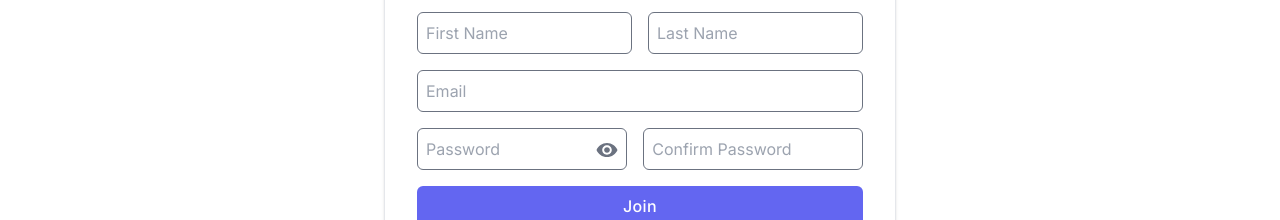
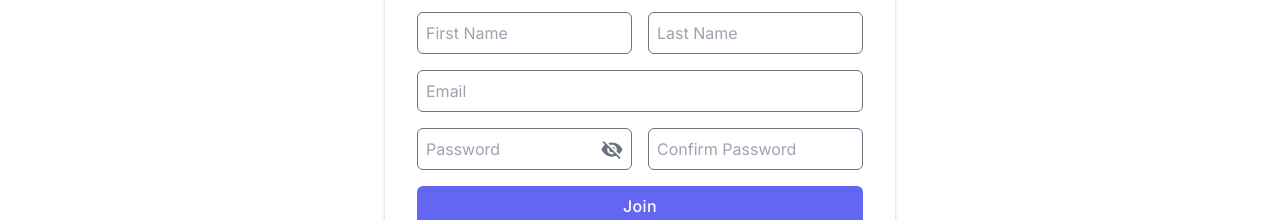
Before and after one commit to Usama-26/fyp-frontend, a Next.js app: page /auth/signup in a window 1280 px wide. Shown: the part 228-448 px from the top of the page. Built offline with nearby package versions, Linux system fonts and the light colour scheme; what wagmi would draw is missing.

Commit message:
Small Changes

```diff
--- a/package.json
+++ b/package.json
@@ -11,6 +11,7 @@
   "dependencies": {
     "@headlessui/react": "^1.7.17",
     "@react-oauth/google": "^0.11.1",
+    "@reduxjs/toolkit": "^1.9.7",
     "autoprefixer": "10.4.15",
     "eslint": "8.48.0",
     "eslint-config-next": "13.4.19",
--- a/src/components/SignupForm/index.jsx
+++ b/src/components/SignupForm/index.jsx
@@ -1,7 +1,13 @@
-import { Form, Formik } from "formik";
-import { IoMdEye } from "react-icons/io";
+import { ErrorMessage, Field, Form, Formik } from "formik";
+import { IoMdEye, IoMdEyeOff } from "react-icons/io";
+import { useState } from "react";
 import * as Yup from "yup";
-export function SignupForm({ userType }) {
+export function SignupForm({setFormData}) {
+  const [isPasswordVisible, setIsPasswordVisible] = useState(false);
+  const togglePasswordVisibility = () => {
+    setIsPasswordVisible(!isPasswordVisible);
+  };
+
   return (
     <Formik
       initialValues={{
@@ -12,64 +18,134 @@ export function SignupForm({ userType }) {
         confirmPass: "",
       }}
       validationSchema={Yup.object({
-        firstName: Yup.string().required("First Name is required"),
-        lastName: Yup.string().required("Last Name is required"),
-        email: Yup.string().email().required("Email is required"),
-        password: Yup.string().required("Set a password"),
-        confirmPass: Yup.string().required(
-          "Re-enter your password for confirmation"
-        ),
+        firstName: Yup.string().trim().required("First Name is required"),
+        lastName: Yup.string().trim().required("Last Name is required"),
+        email: Yup.string().trim().email().required("Email is required"),
+        password: Yup.string().trim().required("Set a password"),
+        confirmPass: Yup.string()
+          .trim()
+          .required("Re-enter your password for confirmation")
+          .test("passwords-match", `Passwords don't match.`, function (value) {
+            return this.parent.password === value;
+          }),
       })}
+      onSubmit={(values) => {
+        setFormData(values);
+      }}
     >
+      {({ errors, touched }) => (
         <Form className="space-y-4">
           <div className="flex md:flex-row flex-col space-between gap-4">
-          <input
-            className="form-input"
+            <div className="w-full">
+              <Field
+                className={`form-input ${
+                  errors.firstName &&
+                  touched.firstName &&
+                  "border-red-500 ring-red-200"
+                }`}
                 type="text"
                 name="firstName"
                 id="firstName"
                 placeholder="First Name"
               />
-          <input
-            className="form-input"
+              <ErrorMessage
+                name="firstName"
+                component={"p"}
+                className="text-xs text-danger-600"
+              />
+            </div>
+            <div className="w-full">
+              <Field
+                className={`form-input ${
+                  errors.lastName &&
+                  touched.lastName &&
+                  "border-red-500 ring-red-200"
+                }`}
                 type="text"
                 name="lastName"
                 id="lastName"
                 placeholder="Last Name"
               />
+              <ErrorMessage
+                name="lastName"
+                component={"p"}
+                className="text-xs text-danger-600"
+              />
             </div>
-        <input
-          className="form-input"
+          </div>
+          <div>
+            <Field
+              className={`form-input ${
+                errors.email && touched.email && "border-red-500 ring-red-200"
+              }`}
               type="email"
               name="email"
               id="email"
               placeholder="Email"
             />
+            <ErrorMessage
+              name="email"
+              component={"p"}
+              className="text-xs text-danger-600"
+            />
+          </div>
           <div className="flex md:flex-row flex-col space-between gap-4">
             <div className="relative w-full">
-            <input
-              className="form-input"
-              type="password"
+              <div>
+                <Field
+                  className={`form-input ${
+                    errors.password &&
+                    touched.password &&
+                    "border-red-500 ring-red-200"
+                  }`}
+                  type={isPasswordVisible ? "text" : "password"}
                   name="password"
                   id="password"
                   placeholder="Password"
                 />
-            <button type="button" className="absolute right-2 top-2.5">
+                <ErrorMessage
+                  name="password"
+                  component={"p"}
+                  className="text-xs text-danger-600"
+                />
+              </div>
+              <button
+                onClick={togglePasswordVisibility}
+                type="button"
+                tabIndex={-1}
+                className="absolute right-2 top-2.5"
+              >
+                {!isPasswordVisible ? (
+                  <IoMdEyeOff className="w-6 h-6 fill-neutral-500" />
+                ) : (
                   <IoMdEye className="w-6 h-6 fill-neutral-500" />
+                )}
               </button>
             </div>
-          <input
-            className="form-input"
-            type="password"
+            <div className="w-full">
+              <Field
+                className={`form-input ${
+                  errors.confirmPass &&
+                  touched.confirmPass &&
+                  "border-red-500 ring-red-200"
+                }`}
+                type={isPasswordVisible ? "text" : "password"}
                 name="confirmPass"
                 id="confirmPass"
                 placeholder="Confirm Password"
               />
+              <ErrorMessage
+                name="confirmPass"
+                component={"p"}
+                className="text-xs text-danger-600"
+              />
+            </div>
           </div>
           <button type="submit" className="form-submit-btn">
             Join
           </button>
         </Form>
+      )}
     </Formik>
   );
 }
--- a/src/pages/auth/signup.jsx
+++ b/src/pages/auth/signup.jsx
@@ -2,11 +2,12 @@ import Logo from "@/components/Logo";
 import NavBar from "@/components/NavBar";
 import Head from "next/head";
 import { GoogleLogin } from "@react-oauth/google";
-import { IoMdEye } from "react-icons/io";
+import { useState } from "react";
 import Footer from "@/components/Footer";
 import { SignupForm } from "@/components/SignupForm";
 
 export default function Signup() {
+  const [formData, setFormData] = useState(null);
   return (
     <>
       <Head>
@@ -21,7 +22,7 @@ export default function Signup() {
           <h3 className="text-xl font-semibold tracking-wider text-center mb-4">
             Join as a Client
           </h3>
-          <SignupForm userType={"client"} />
+          <SignupForm setFormData={setFormData} />
 
           <h6 className="text-center font-semibold text-neutral-400 my-4">
             OR
```
Also changed, not shown: 1 other file (tests, documents, lock files or other folders). Lines whose indentation alone changed are shown as unchanged.
